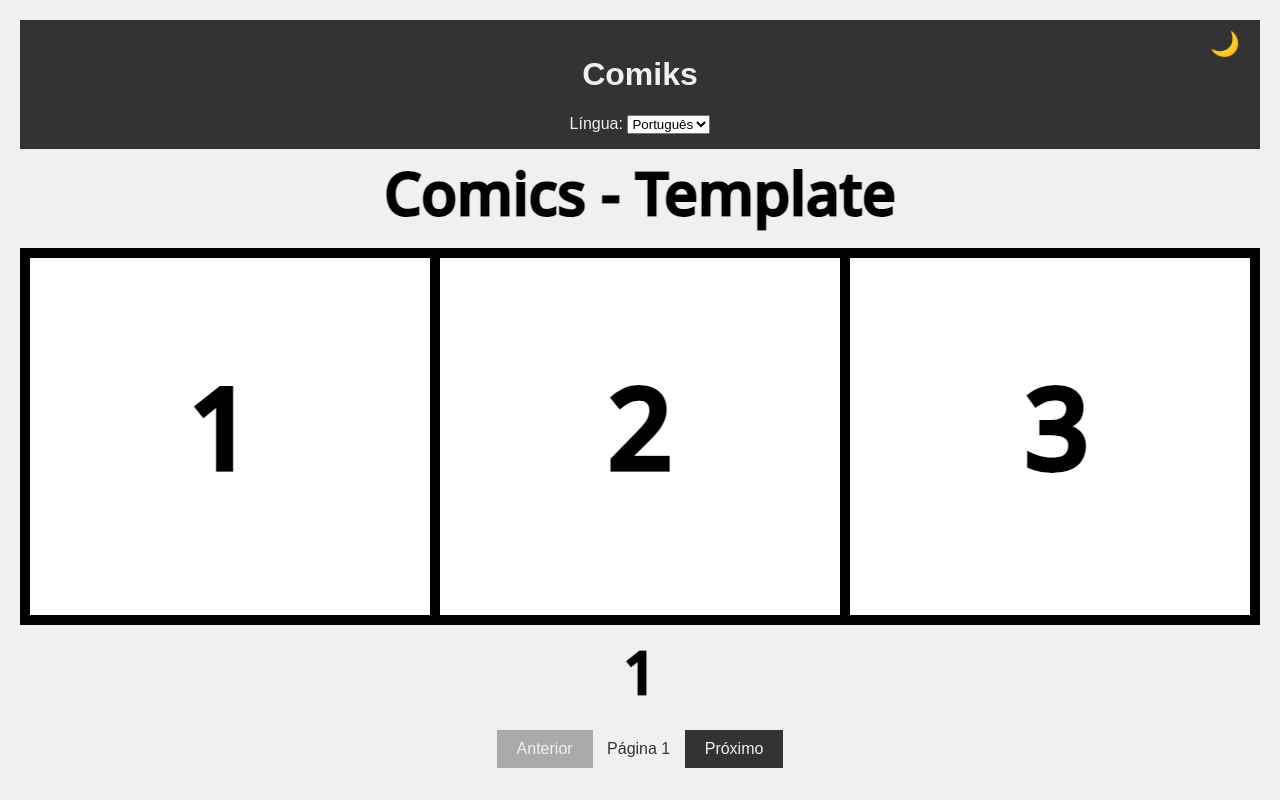
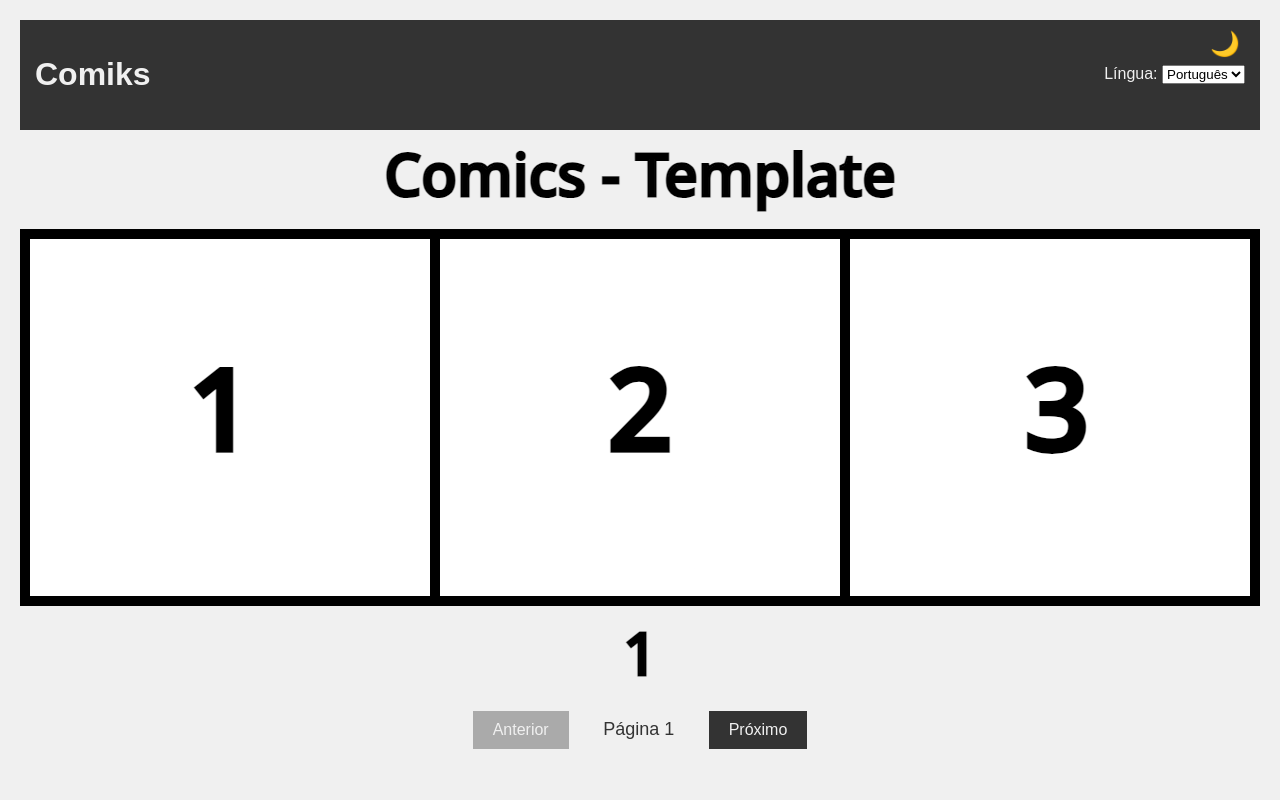
Before and after one commit to DoggyOficial/Comics, a plain HTML site: page index.html in a window 1280 px wide. Drawn offline with Linux system fonts and the light colour scheme.

Commit message:
Update style.css

```diff
--- a/style.css
+++ b/style.css
@@ -22,7 +22,14 @@ body {
   background-color: var(--text-color);
   color: var(--bg-color);
   padding: 15px;
+  display: flex;
+  justify-content: space-between;
+  align-items: center;
   transition: background-color 0.3s, color 0.3s;
+}
+
+.language-select {
+  font-size: 16px;
 }
 
 .comic-container {
@@ -54,6 +61,11 @@ button:disabled {
   cursor: not-allowed;
 }
 
+span#page-number {
+  font-size: 18px;
+  margin: 0 20px;
+}
+
 .mode-toggle {
   position: absolute;
   top: 10px;
```
